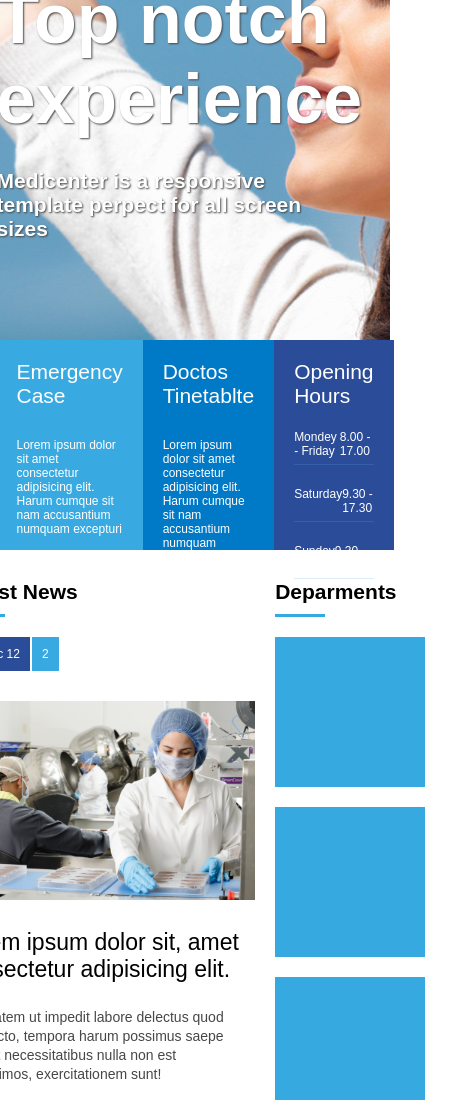
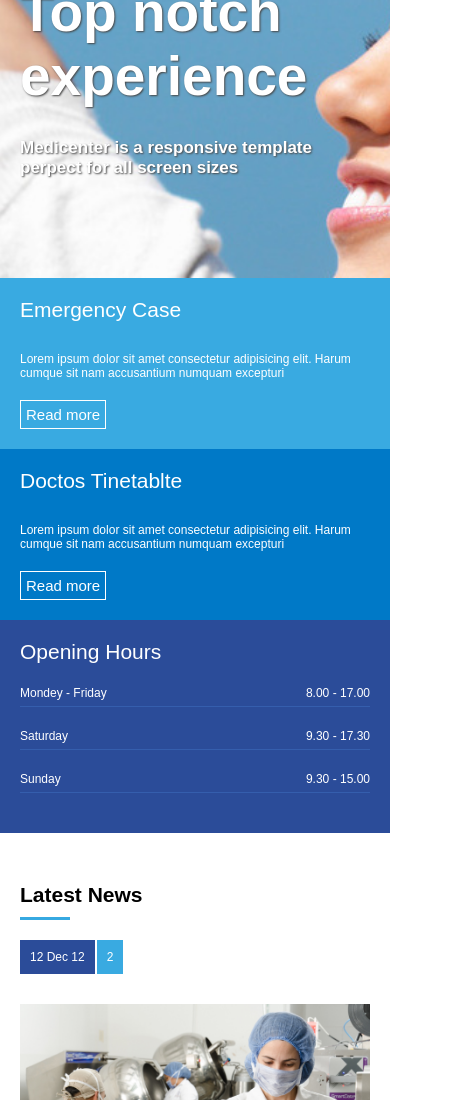
Before and after one commit to geovannifranca/Estudo_flexBox, a plain HTML site: page index.html in a window 390 px wide. Shown: the part 240-1340 px from the top of the page, 474 px wide, since content can reach past the window. Drawn offline with Linux system fonts and the light colour scheme.

Commit message:
Responsividade ajustada

```diff
--- a/assets/css/style.css
+++ b/assets/css/style.css
@@ -62,15 +62,14 @@ nav a:hover{
 }
 
 .column{
-    display: flex;
     flex-direction: column;
 }
 
 .texto{
-    flex:1;
+    flex: 1;
     display: flex;
     flex-direction: column;
-    justify-content: center;
+    justify-content: center;;
 
 }
 
@@ -102,6 +101,7 @@ nav a:hover{
     flex: 1;
     color: #fff;
     padding: 20px;
+    font-size: 21px;
 
 }
 
@@ -239,8 +239,8 @@ article .newsComents{
 article{
     flex: 1;
     min-width: 300px;
-    margin-right:20px;
-    margin-bottom: 20px;
+    margin-right: 20px;
+
 }
 
 
@@ -378,3 +378,59 @@ footer{
     font-size: 12px;
     margin-top: 30px;
 }
+
+@media (max-width:972px) {
+    .texto{
+        padding: 100px 20px;
+        height: auto;
+    }
+}
+
+@media (max-width:600px) {
+
+    #banner{
+        height: auto;
+    }
+
+    .texto{
+        padding: 100px 20px;
+        height: auto;
+    }
+
+    .texto h1{
+        font-size: 55px;
+    }
+
+    .texto h2{
+        font-size: 17px;
+    }
+
+    .blocos{
+        height: auto;
+        flex-direction: column;
+    }
+
+    .container{
+        flex-direction: column;
+    }
+
+    article{
+        margin-right: 0;
+    }
+
+    #geral section{
+        padding: 20px;
+    }
+
+    #geral aside{
+        padding: 20px;
+    }
+
+    .footerMenu {
+        flex-direction: column;
+    }
+    .footerArea{
+        flex-direction: column;
+        padding: 20px;
+    }
+}
```
